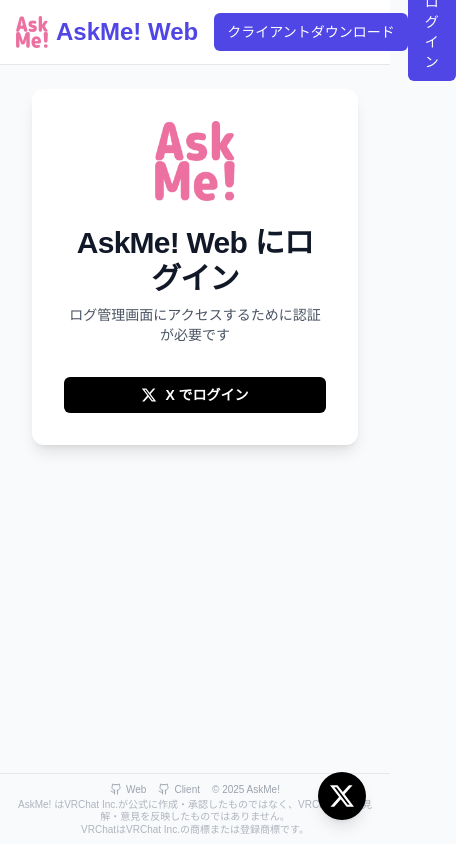
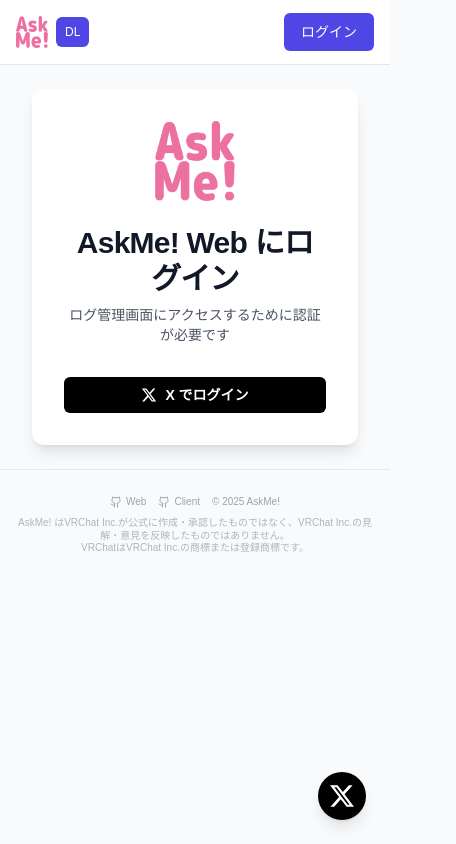
Before and after one commit to ebiudk/askMeWeb, a Next.js app: page /login in a window 390 px wide. Shown: the whole page, 456 px wide, since content can reach past the window. Built offline with nearby package versions, Linux system fonts and the light colour scheme; no server answers.

Commit message:
モバイルちょっと見やすくなったかも

```diff
--- a/src/app/layout.tsx
+++ b/src/app/layout.tsx
@@ -26,11 +26,11 @@
       <body className="bg-gray-50 min-h-screen">
         <AuthProvider>
           <Navbar />
-          <main className="max-w-7xl mx-auto py-6 px-4 sm:px-6 lg:px-8 pb-20">
+          <main className="max-w-7xl mx-auto py-6 px-4 sm:px-6 lg:px-8">
             {children}
           </main>
-          <footer className="fixed bottom-0 left-0 right-0 bg-gray-50/90 backdrop-blur-sm border-t border-gray-200 py-2 px-4 text-[10px] text-gray-400 text-center z-40">
-            <div className="max-w-7xl mx-auto flex flex-col md:flex-row items-center justify-center gap-x-4 gap-y-0.5">
+          <footer className="bg-gray-50 border-t border-gray-200 py-6 px-4 text-[10px] text-gray-400 text-center">
+            <div className="max-w-7xl mx-auto flex flex-col md:flex-row items-center justify-center gap-x-4 gap-y-2">
               <div className="flex items-center gap-3">
                 <a href="https://github.com/ebiudk/askMeWeb" target="_blank" rel="noopener noreferrer" className="flex items-center gap-1 hover:text-gray-600 transition-colors">
                   <Github className="w-3 h-3" />
--- a/src/components/MemberRow.tsx
+++ b/src/components/MemberRow.tsx
@@ -174,20 +174,20 @@
   return (
     <li key={membership.user.id} className="hover:bg-gray-50 transition-colors duration-150 first:rounded-t-md last:rounded-b-md">
       <div className="px-4 py-4 sm:px-6">
-        <div className="flex items-center justify-between">
-          <div className="flex items-center">
+        <div className="flex flex-col sm:flex-row sm:items-center justify-between gap-y-3 sm:gap-y-0">
+          <div className="flex items-center min-w-0">
             <p className="text-sm font-semibold text-gray-900 truncate">
               {membership.user.display_name || membership.user.name || "不明なユーザー"}
             </p>
-            <div className="ml-3 flex-shrink-0 flex">
-              <p className={`px-2.5 py-0.5 inline-flex text-xs leading-5 font-medium rounded-full ${
+            <div className="ml-2 sm:ml-3 flex-shrink-0 flex">
+              <p className={`px-2 py-0.5 inline-flex text-[10px] sm:text-xs leading-5 font-medium rounded-full ${
                 localRole === "admin"
                   ? "bg-purple-100 text-purple-800 border border-purple-200"
                   : localRole === "co-admin"
                   ? "bg-blue-100 text-blue-800 border border-blue-200"
                   : "bg-gray-100 text-gray-600 border border-gray-200"
               }`}>
-                {localRole === "admin" ? "管理者" : localRole === "co-admin" ? "共同管理者" : "メンバー"}
+                {localRole === "admin" ? "管理者" : localRole === "co-admin" ? "共管" : "会員"}
               </p>
             </div>
             {loading && (
@@ -195,18 +195,18 @@
             )}
           </div>
 
-          <div className="flex items-center space-x-2">
+          <div className="flex items-center space-x-2 overflow-x-auto pb-1 sm:pb-0">
             {membership.user.id === currentUserId && (
               <button
                 onClick={handleToggleLocationShare}
                 disabled={loading}
-                className={`inline-flex items-center px-2 py-1.5 border text-xs font-medium rounded transition-colors duration-150 ${
+                className={`inline-flex items-center whitespace-nowrap px-2 py-1 border text-[10px] sm:text-xs font-medium rounded transition-colors duration-150 ${
                   isLocationShared
                     ? "border-green-300 text-green-700 bg-green-50 hover:bg-green-100"
                     : "border-gray-300 text-gray-700 bg-gray-50 hover:bg-gray-100"
                 }`}
               >
-                {isLocationShared ? "🔓グループに公開中" : "🔒グループに非公開"}
+                {isLocationShared ? "🔓公開中" : "🔒非公開"}
               </button>
             )}
 
@@ -300,7 +300,7 @@
                   href={`https://vrchat.com/home/launch?worldId=${membership.user.location.world_id}${membership.user.location.instance_id ? `&instanceId=${membership.user.location.instance_id}` : ""}`}
                   target="_blank"
                   rel="noopener noreferrer"
-                  className="ml-4 inline-flex items-center px-8 py-3 border border-transparent text-lg font-bold rounded-lg shadow-md text-white bg-indigo-600 hover:bg-indigo-700 focus:outline-none focus:ring-2 focus:ring-offset-2 focus:ring-indigo-500 transition-all active:scale-95"
+                  className="ml-2 inline-flex items-center px-3 py-1 sm:px-6 sm:py-2 border border-transparent text-xs sm:text-sm font-bold rounded shadow-sm text-white bg-indigo-600 hover:bg-indigo-700 focus:outline-none focus:ring-2 focus:ring-offset-2 focus:ring-indigo-500 transition-all active:scale-95"
                 >
                   Join
                 </a>
--- a/src/components/Navbar.tsx
+++ b/src/components/Navbar.tsx
@@ -11,19 +11,20 @@
           <div className="flex-shrink-0 flex items-center">
             <Link href="/" className="flex items-center gap-2">
               <img src="/logo.png" alt="AskMe Logo" className="h-8 w-8" />
-              <span className="text-2xl font-bold text-indigo-600">AskMe! Web</span>
+              <span className="text-xl sm:text-2xl font-bold text-indigo-600 hidden sm:inline">AskMe! Web</span>
             </Link>
-            <Link href="https://github.com/ebiudk/askMeClient/releases/latest" target="_blank" rel="noopener noreferrer" className="inline-flex items-center px-3 py-2 border border-transparent text-sm font-medium rounded-md text-white bg-indigo-600 hover:bg-indigo-700 ml-4">
-              クライアントダウンロード
+            <Link href="https://github.com/ebiudk/askMeClient/releases/latest" target="_blank" rel="noopener noreferrer" className="inline-flex items-center px-2 sm:px-3 py-1.5 sm:py-2 border border-transparent text-xs sm:text-sm font-medium rounded-md text-white bg-indigo-600 hover:bg-indigo-700 ml-2 sm:ml-4">
+              <span className="sm:hidden">DL</span>
+              <span className="hidden sm:inline">クライアントダウンロード</span>
             </Link>
           </div>
-          <div className="flex items-center gap-4">
+          <div className="flex items-center gap-2 sm:gap-4">
             {session ? (
               <>
                 <Link href="/settings" className="text-sm text-gray-500 hover:text-gray-700">
                   設定
                 </Link>
-                <span className="text-gray-700">{session.user?.name || session.user?.email}</span>
+                <span className="text-gray-700 hidden md:inline truncate max-w-[100px]">{session.user?.name || session.user?.email}</span>
                 <form
                   action={async () => {
                     "use server"
```
